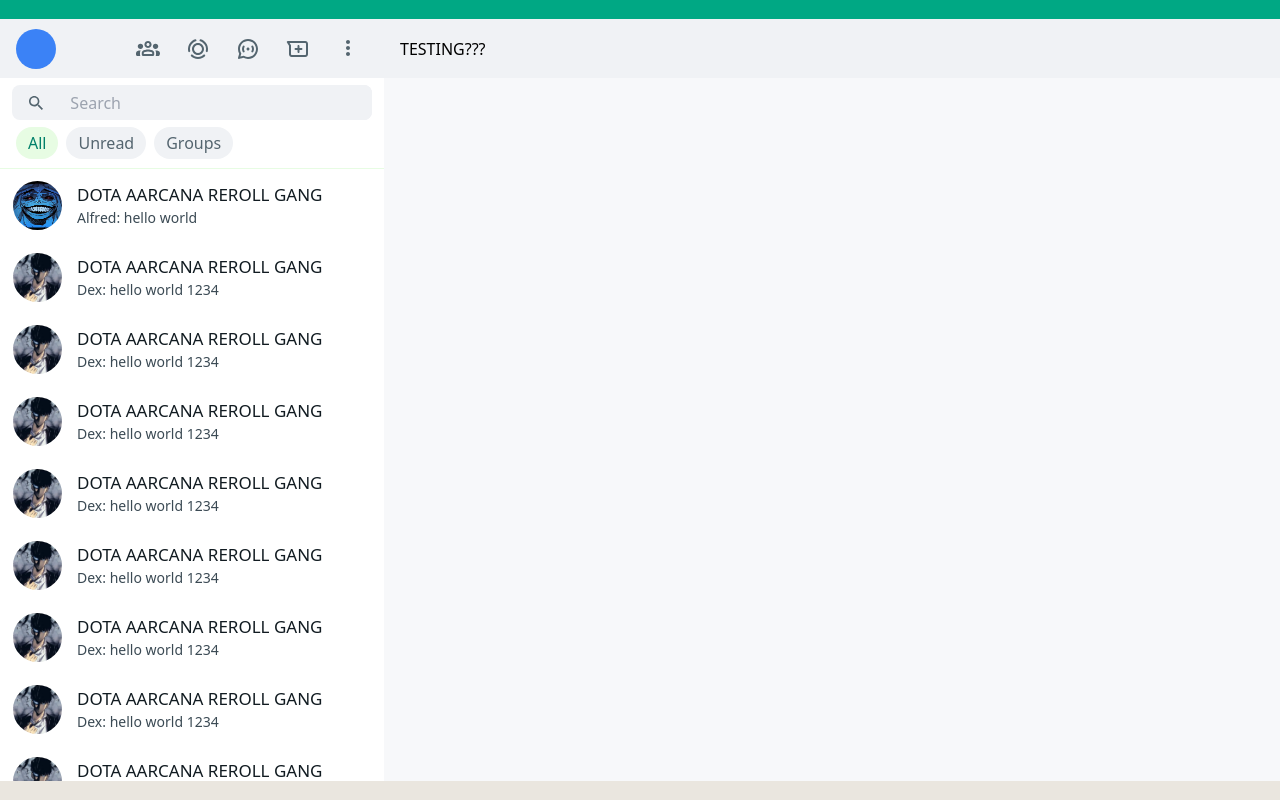
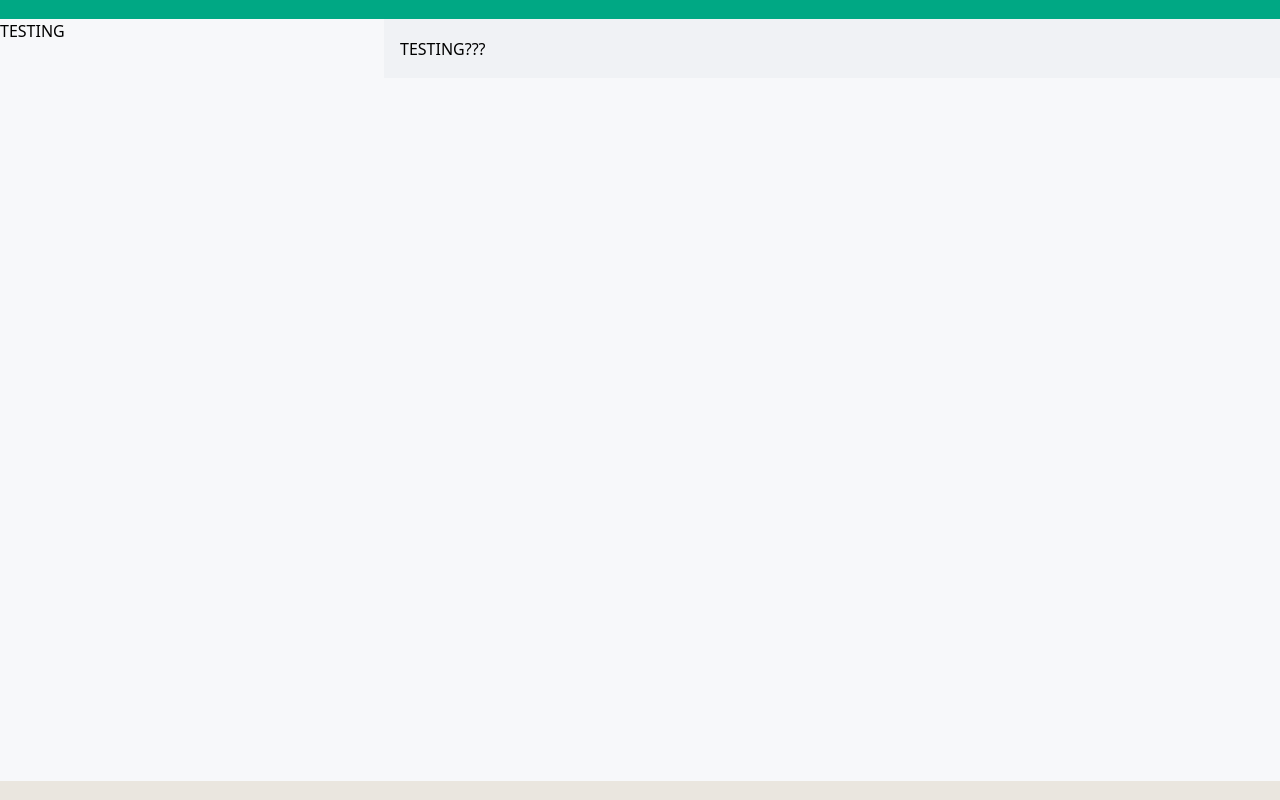
Before and after one commit to kohzhixian/ConnectWithPeople-frontend, a React (Vite) app: page / in a window 1280 px wide. Both pictures are taken after a click on the element 298 px from the left and 48 px from the top of the page. Built offline with nearby package versions, Linux system fonts and the light colour scheme.

Commit message:
setup basic route and create new chat overlay

```diff
--- a/src/App.tsx
+++ b/src/App.tsx
@@ -1,12 +1,23 @@
+import { BrowserRouter, Navigate, Route, Routes } from "react-router-dom";
 import "./App.css";
 import { MainBackground } from "./components/MainBackground";
-import { Overlay } from "./components/Overlay";
+import { MainPage } from "./components/MainPage";
 
 function App() {
   return (
-    <MainBackground>
-      <Overlay />
-    </MainBackground>
+    <BrowserRouter>
+      <Routes>
+        <Route
+          path="/"
+          element={
+            <MainBackground>
+              <MainPage />
+            </MainBackground>
+          }
+        />
+        <Route path="*" element={<Navigate to="/404" replace />} />
+      </Routes>
+    </BrowserRouter>
   );
 }
 
--- /dev/null
+++ b/src/components/MainPage.tsx
@@ -0,0 +1,39 @@
+import { useState } from "react";
+import { Sidebar } from "./Sidebar";
+import { TopPanel } from "./TopPanel";
+import { NewChatOVerlay } from "./NewChatOverlay";
+export const MainPage = () => {
+  //use state
+  const [chatRoomSelected, setChatRoomSelected] = useState<string>("");
+  const [newChatOverlay, setNewChatOverlay] = useState<boolean>(false);
+
+  //functions
+  const handleChatRoomClick = (id: string) => {
+    setChatRoomSelected(id);
+  };
+  const handleChatIconClicked = () => {
+    setNewChatOverlay(true);
+  };
+  return (
+    <div className="absolute mt-[19px] mb-[19px] inset-0 flex items-center justify-center">
+      <div className="bg-customWhite w-full max-w-[1680px] h-full max-h-screen">
+        <div className="flex w-full h-full overflow-hidden">
+          {newChatOverlay ? (
+            <NewChatOVerlay />
+          ) : (
+            <Sidebar
+              chatRoomSelected={chatRoomSelected}
+              handleChatRoomClick={handleChatRoomClick}
+              handleChatIconClicked={handleChatIconClicked}
+            />
+          )}
+          <div className="flex-1 relative h-full overflow-hidden">
+            <TopPanel>
+              <>TESTING???</>
+            </TopPanel>
+          </div>
+        </div>
+      </div>
+    </div>
+  );
+};
--- a/src/components/NewChatIcon.tsx
+++ b/src/components/NewChatIcon.tsx
@@ -1,6 +1,13 @@
-export const NewChatIcon = () => {
+export const NewChatIcon = ({
+  handleChatIconClicked,
+}: {
+  handleChatIconClicked: () => void;
+}) => {
   return (
-    <div className="icon-div ml-2.5 relative flex h-full w-10  px-2 py-2 cursor-pointer">
+    <div
+      className="icon-div ml-2.5 relative flex h-full w-10  px-2 py-2 cursor-pointer"
+      onClick={handleChatIconClicked}
+    >
       <svg
         viewBox="0 0 24 24"
         height="24"
--- /dev/null
+++ b/src/components/NewChatOverlay.tsx
@@ -0,0 +1,7 @@
+export const NewChatOVerlay = () => {
+  return (
+    <div className="flex-CND_flex max-w-30% flex-col overflow-hidden h-full">
+      TESTING
+    </div>
+  );
+};
--- a/src/components/Overlay.tsx
+++ /dev/null
@@ -1,78 +0,0 @@
-import { useState } from "react";
-import { TabButtonLabel } from "../constants/TabButtonLabel";
-import { chat_room_dummy_data } from "../data/chat_room_dummy_data";
-import { chatRoomInterface } from "../types/chatRoomType";
-import { ChatRoom } from "./ChatRoom";
-import { SearchIcon } from "./SearchIcon";
-import { SearchTextfield } from "./SearchTextfield";
-import { TabButton } from "./TabButton";
-import { TopPanel } from "./TopPanel";
-import { TopPanelIcons } from "./TopPanelIcons";
-import { TopPanelProfile } from "./TopPanelProfile";
-export const Overlay = () => {
-  //use state
-  const [chatRoomSelected, setChatRoomSelected] = useState<string>("");
-
-  //functions
-  const handleChatRoomClick = (id: string) => {
-    setChatRoomSelected(id);
-  };
-  return (
-    <div className="absolute mt-[19px] mb-[19px] inset-0 flex items-center justify-center">
-      <div className="bg-customWhite w-full max-w-[1680px] h-full max-h-screen">
-        <div className="flex w-full h-full overflow-hidden">
-          <div className="flex-CND_flex max-w-30% flex-col overflow-hidden h-full">
-            <TopPanel>
-              <>
-                <TopPanelProfile />
-                <TopPanelIcons />
-              </>
-            </TopPanel>
-            <div className="h-full">
-              <div className="relative box-border flex justify-start items-center h-h_pane_subheader px-3 bg-white">
-                <div className="relative flex flex-row overflow-hidden bg-backgroundDefaultActive rounded-lg w-full">
-                  <SearchIcon />
-                  <SearchTextfield />
-                </div>
-              </div>
-              <div className="relative box-border flex flex-row px-4 gap-x-2 bg-white h-[42px] border-b border-b-1 border-[#e7fce3] p-t-[2px] p-b-[7px]">
-                <TabButton
-                  isActive={true}
-                  tabButtonLabel={TabButtonLabel.allButtonLabel}
-                />
-                <TabButton
-                  isActive={false}
-                  tabButtonLabel={TabButtonLabel.unreadButtonLabel}
-                />
-                <TabButton
-                  isActive={false}
-                  tabButtonLabel={TabButtonLabel.groupsButtonLabel}
-                />
-              </div>
-              <div className="w-full h-full overflow-y-scroll">
-                {chat_room_dummy_data.map((data: chatRoomInterface) => (
-                  <ChatRoom
-                    key={data.key}
-                    id={data.key}
-                    chatRoomImage={data.chatRoomImage}
-                    chatRoomTitle={data.chatRoomTitle}
-                    dateMessageWasSent={data.dateMessageWasSent}
-                    messageSent={data.messageSent}
-                    sender={data.sender}
-                    isClicked={chatRoomSelected === data.key}
-                    handleChatRoomClick={handleChatRoomClick}
-                  />
-                ))}
-              </div>
-            </div>
-          </div>
-          <div className="flex-1 relative h-full overflow-hidden">
-            <TopPanel>
-              <>TESTING???</>
-            </TopPanel>
-          </div>
-        </div>
-      </div>
-    </div>
-  );
-};
--- /dev/null
+++ b/src/components/Sidebar.tsx
@@ -0,0 +1,68 @@
+import { TabButtonLabel } from "../constants/TabButtonLabel";
+import { chat_room_dummy_data } from "../data/chat_room_dummy_data";
+import { chatRoomInterface } from "../types/chatRoomType";
+import { ChatRoom } from "./ChatRoom";
+import { SearchIcon } from "./SearchIcon";
+import { SearchTextfield } from "./SearchTextfield";
+import { TabButton } from "./TabButton";
+import { TopPanel } from "./TopPanel";
+import { TopPanelIcons } from "./TopPanelIcons";
+import { TopPanelProfile } from "./TopPanelProfile";
+
+export const Sidebar = ({
+  chatRoomSelected,
+  handleChatRoomClick,
+  handleChatIconClicked,
+}: {
+  chatRoomSelected: string;
+  handleChatRoomClick: (id: string) => void;
+  handleChatIconClicked: () => void;
+}) => {
+  return (
+    <div className="flex-CND_flex max-w-30% flex-col overflow-hidden h-full">
+      <TopPanel>
+        <>
+          <TopPanelProfile />
+          <TopPanelIcons handleChatIconClicked={handleChatIconClicked} />
+        </>
+      </TopPanel>
+      <div className="h-full">
+        <div className="relative box-border flex justify-start items-center h-h_pane_subheader px-3 bg-white">
+          <div className="relative flex flex-row overflow-hidden bg-backgroundDefaultActive rounded-lg w-full">
+            <SearchIcon />
+            <SearchTextfield />
+          </div>
+        </div>
+        <div className="relative box-border flex flex-row px-4 gap-x-2 bg-white h-[42px] border-b border-b-1 border-[#e7fce3] p-t-[2px] p-b-[7px]">
+          <TabButton
+            isActive={true}
+            tabButtonLabel={TabButtonLabel.allButtonLabel}
+          />
+          <TabButton
+            isActive={false}
+            tabButtonLabel={TabButtonLabel.unreadButtonLabel}
+          />
+          <TabButton
+            isActive={false}
+            tabButtonLabel={TabButtonLabel.groupsButtonLabel}
+          />
+        </div>
+        <div className="w-full h-full overflow-y-scroll">
+          {chat_room_dummy_data.map((data: chatRoomInterface) => (
+            <ChatRoom
+              key={data.key}
+              id={data.key}
+              chatRoomImage={data.chatRoomImage}
+              chatRoomTitle={data.chatRoomTitle}
+              dateMessageWasSent={data.dateMessageWasSent}
+              messageSent={data.messageSent}
+              sender={data.sender}
+              isClicked={chatRoomSelected === data.key}
+              handleChatRoomClick={handleChatRoomClick}
+            />
+          ))}
+        </div>
+      </div>
+    </div>
+  );
+};
--- a/src/components/TopPanelIcons.tsx
+++ b/src/components/TopPanelIcons.tsx
@@ -4,13 +4,17 @@
 import { NewChatIcon } from "./NewChatIcon";
 import { StatusIcon } from "./StatusIcon";
 
-export const TopPanelIcons = () => {
+export const TopPanelIcons = ({
+  handleChatIconClicked,
+}: {
+  handleChatIconClicked: () => void;
+}) => {
   return (
     <div className="chat-navigation-top-panel-right-div flex h-10 items-center ">
       <CommunityIcon />
       <StatusIcon />
       <ChannelsIcon />
-      <NewChatIcon />
+      <NewChatIcon handleChatIconClicked={handleChatIconClicked} />
       <DropDownMenuIcon />
     </div>
   );
```
